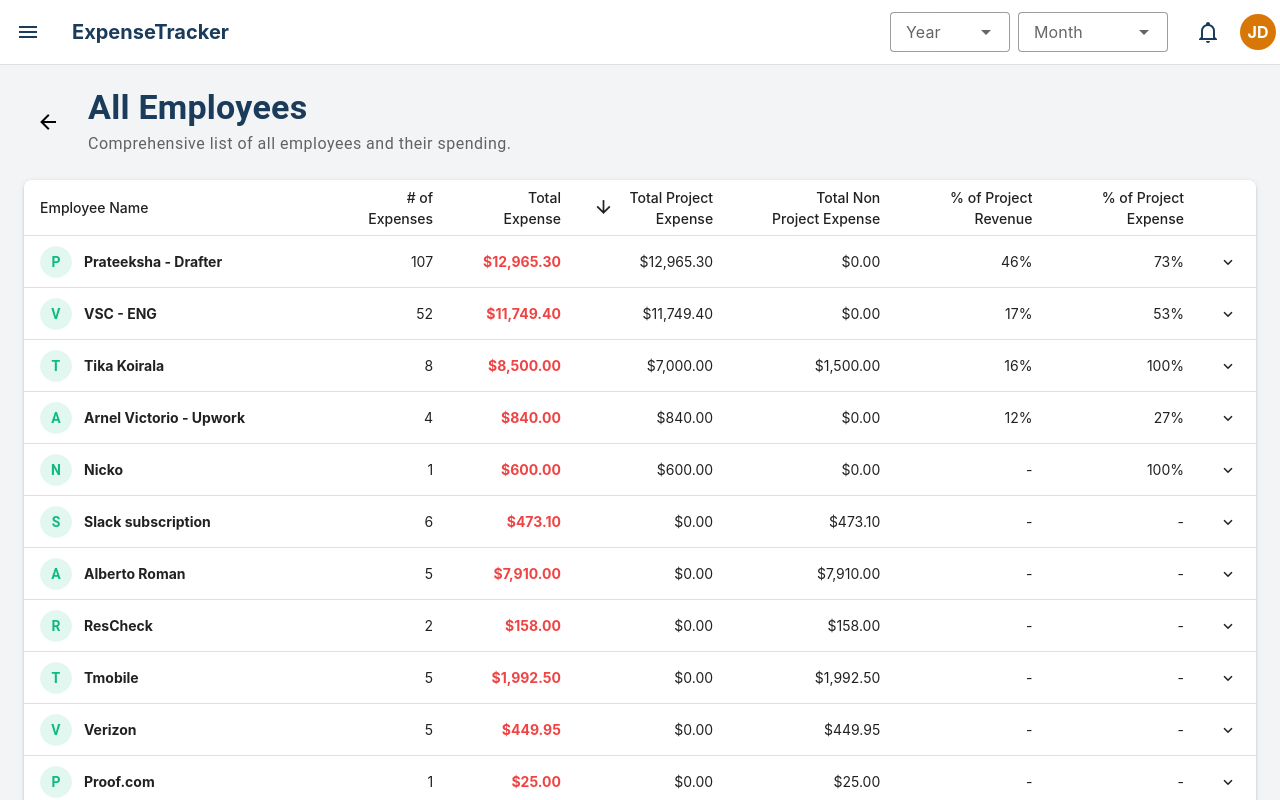
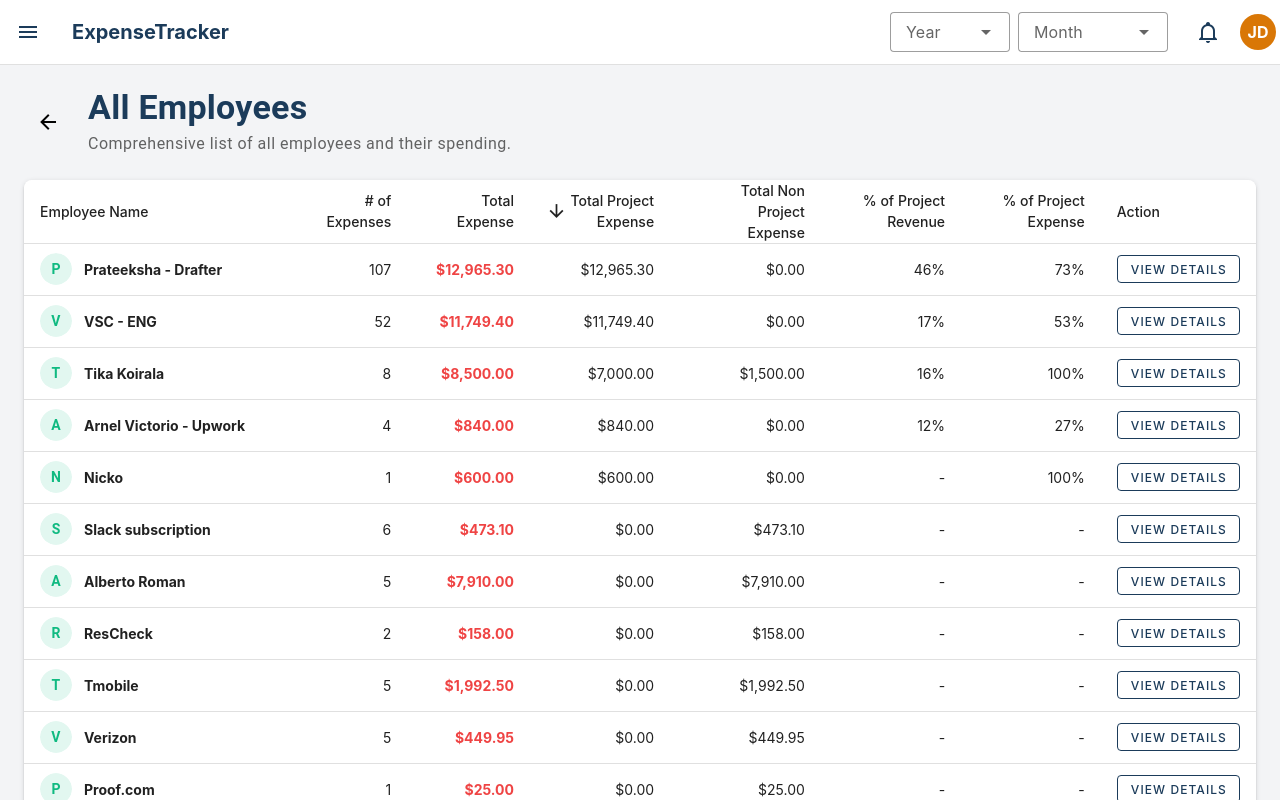
Before and after one commit to mrparrth/RyanCharts, a Vue app: page /employees in a window 1280 px wide. Shown: the top 800 px of the page. Built offline with nearby package versions, Linux system fonts and the light colour scheme.

Commit message:
this is the final commit

```diff
--- a/src/views/EmployeesView.vue
+++ b/src/views/EmployeesView.vue
@@ -10,7 +10,7 @@
         <v-card elevation="2" rounded="lg">
             <v-data-table :headers="headers" :items="appStore.employeeData"
                 :sort-by="[{ key: 'projectExpense', order: 'desc' }]" class="elevation-0" hover :items-per-page="-1"
-                hide-default-footer show-expand item-value="name" v-model:expanded="expanded">
+                hide-default-footer item-value="name">
                 <template v-slot:item.name="{ item }">
                     <div class="d-flex align-center">
                         <v-avatar size="32" color="accent" variant="tonal" class="mr-3">
@@ -56,16 +56,32 @@
                     </span>
                 </template>
 
-                <template v-slot:expanded-row="{ columns, item }">
-                    <tr>
-                        <td :colspan="columns.length" class="pa-4 bg-grey-lighten-4">
-                            <EmployeeProjects :projects="item.projects" :nonProjectExpenses="item.nonProjectExpenses"
-                                :totalExpense="item.totalExpense" />
-                        </td>
-                    </tr>
+                <template v-slot:item.action="{ item }">
+                    <v-btn color="primary" variant="outlined" size="small" @click="openEmployee(item)">
+                        View Details
+                    </v-btn>
                 </template>
             </v-data-table>
         </v-card>
+        <v-dialog v-model="employeeDialog" max-width="1200">
+            <v-card>
+                <v-card-title class="d-flex justify-space-between align-center">
+                    <span class="text-h6">
+                        {{ selectedEmployee?.name }}
+                    </span>
+
+                    <v-btn icon="mdi-close" variant="text" @click="employeeDialog = false" />
+                </v-card-title>
+
+                <v-divider></v-divider>
+
+                <v-card-text>
+                    <EmployeeProjects v-if="selectedEmployee" :projects="selectedEmployee.projects"
+                        :nonProjectExpenses="selectedEmployee.nonProjectExpenses"
+                        :totalExpense="selectedEmployee.totalExpense" />
+                </v-card-text>
+            </v-card>
+        </v-dialog>
     </Layout1>
 </template>
 
@@ -76,7 +92,9 @@ import { EmployeeProjects, FinancialOverview } from '../components';
 import Layout1 from '../layouts/Layout1.vue';
 
 const appStore = useAppStore();
-const expanded = ref([]);
+const employeeDialog = ref(false);
+const selectedEmployee = ref(null);
+
 
 const headers = [
     { title: 'Employee Name', align: 'start', key: 'name', sortable: true },
@@ -86,12 +104,16 @@ const headers = [
     { title: 'Total Non Project Expense', align: 'end', key: 'nonProjectExpense', sortable: true },
     { title: '% of Project Revenue', align: 'end', key: 'percProjectRevenue', sortable: true },
     { title: '% of Project Expense', align: 'end', key: 'percProjectExpense', sortable: true },
-    { title: '', key: 'data-table-expand' },
+    { title: 'Action', key: 'action' },
 ];
 
 const formatCurrency = (value) => {
     return new Intl.NumberFormat('en-US', { style: 'currency', currency: 'USD' }).format(value);
 };
+const openEmployee = (employee) => {
+    selectedEmployee.value = employee;
+    employeeDialog.value = true;
+};
 
 
 
```
